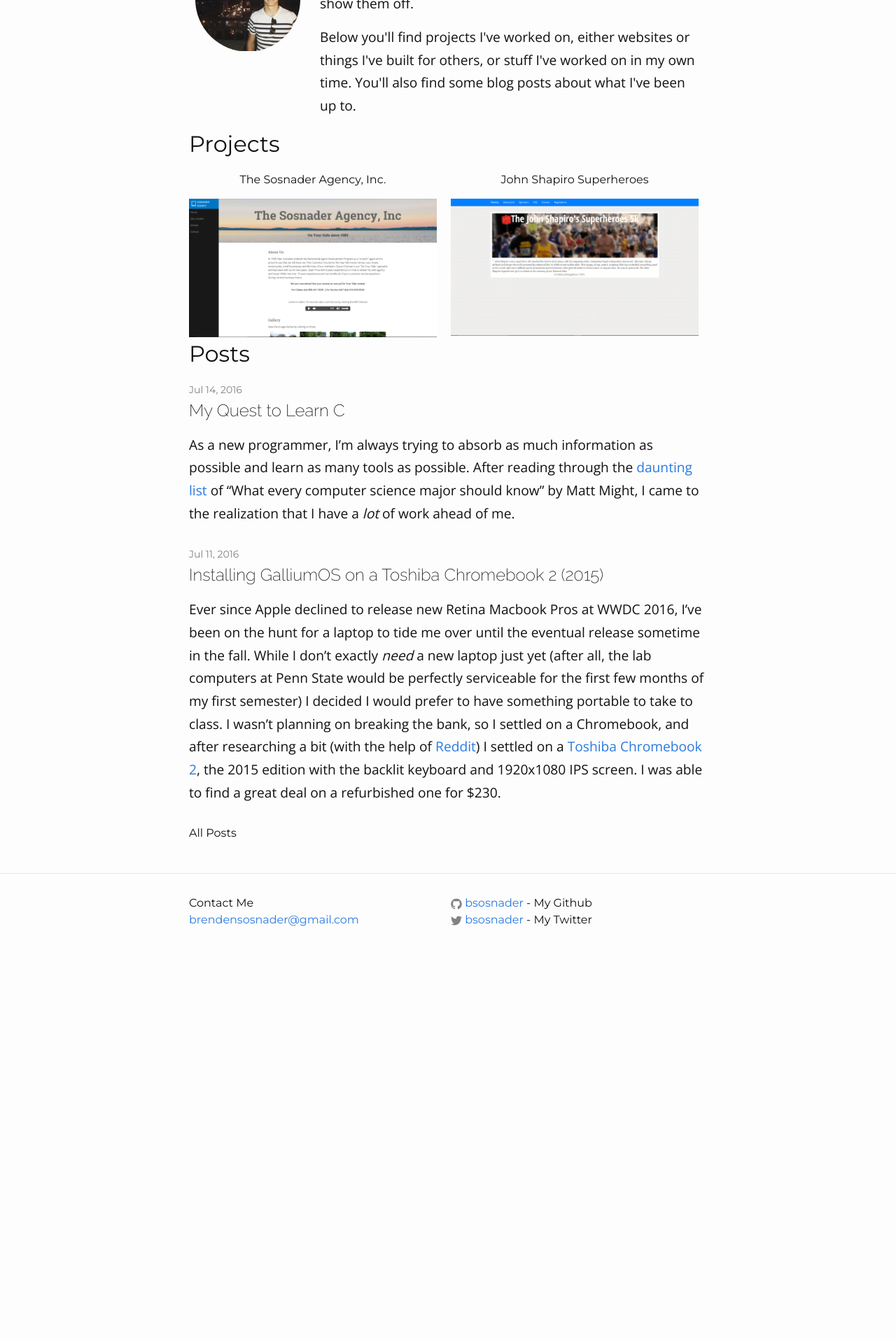
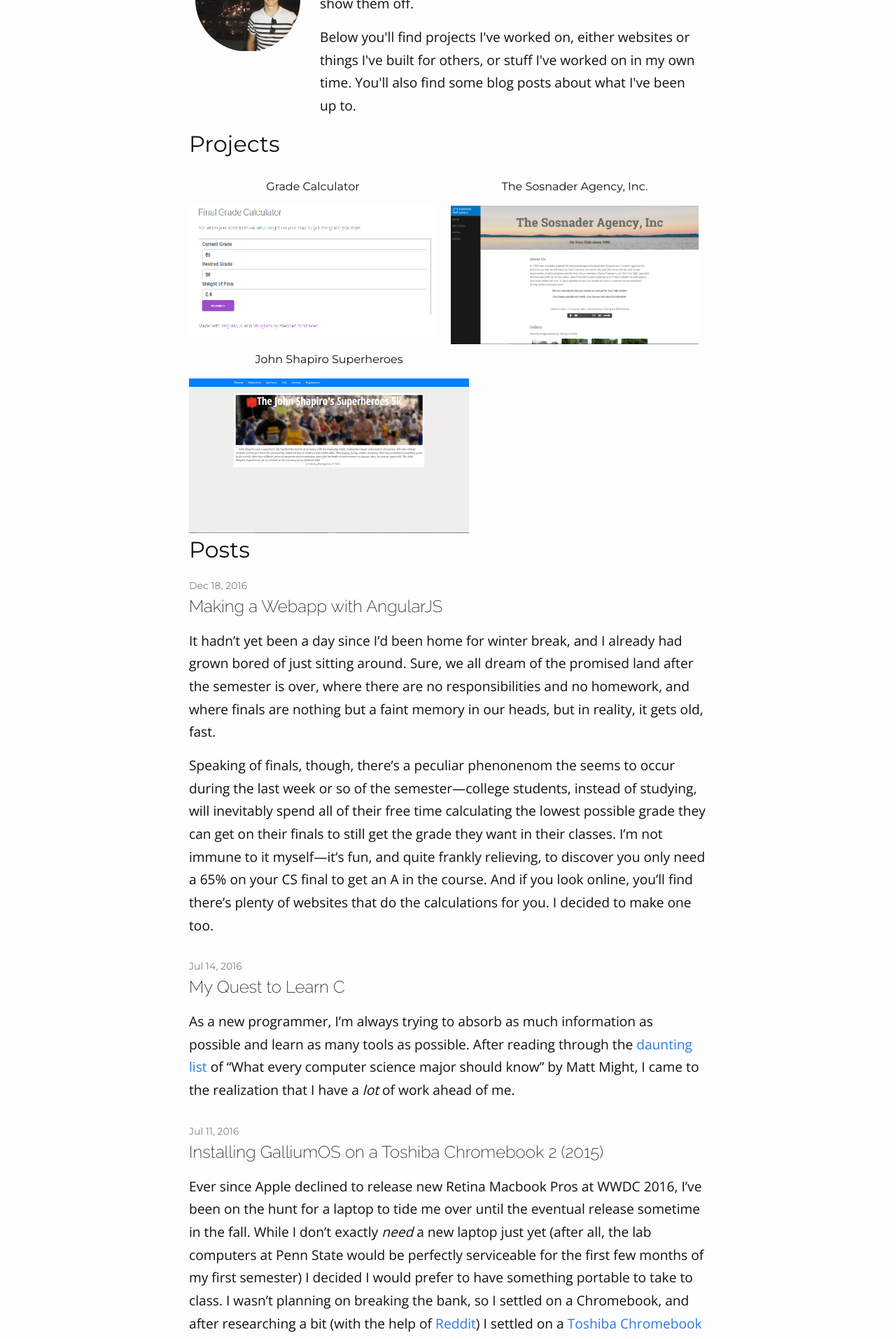
Before and after one commit to bsosnader/sosnader.tk.source, a Jekyll site: the page built from index.html, in a window 1280 px wide. Shown: the part 760-2674 px from the top of the page at 70% size. Built offline with Jekyll 4.4.1, drawn with Linux system fonts in a browser that asks for light colours; before the commit the page ends 2132 px from its top, so only the background shows below that.

Commit message:
added post on webapp

```diff
--- /dev/null
+++ b/_posts/2016-12-18-making-a-webapp-with-angularjs.markdown
@@ -0,0 +1,17 @@
+---
+layout: post
+category: technology
+title: "Making a Webapp with AngularJS"
+---
+It hadn't yet been a day since I'd been home for winter break, and I already had grown bored of just sitting around. Sure, we all dream of the promised land after the semester is over, where there are no responsibilities and no homework, and where finals are nothing but a faint memory in our heads, but in reality, it gets old, fast.
+
+Speaking of finals, though, there's a peculiar phenonenom the seems to occur during the last week or so of the semester—college students, instead of studying, will inevitably spend all of their free time calculating the lowest possible grade they can get on their finals to still get the grade they want in their classes. I'm not immune to it myself—it's fun, and quite frankly relieving, to discover you only need a 65% on your CS final to get an A in the course. And if you look online, you'll find there's plenty of websites that do the calculations for you. I decided to make one too.
+<!--more-->
+
+I wanted to cure my boredom and learn at the same time, so I decided to make it using something I haven't really had experience with before: [AngularJS](https://angular.io). Although this idea has been done plenty of times before, I thought it would be a nice way to experiment with AngularJS. You can find the finished project [here](http://sosnader.tk/grade-calc).
+
+I faced a few challenges in getting this project up and running, but all in all it only took me the better part of a Sunday afternoon. The biggest challenge that I had to overcome was to actually figure out how AngularJS worked. I had really never touched any sort of Javascript framework before this point and I didn't really understand the concept. After going through some tutorials and example code on the AngularJS website, I felt ready enough to tackle the project.
+
+The Angular team makes it really easy to get a project up and running with the [angular-cli](https://cli.angular.io/) tool. After running their setup, all I had to do was configure a few components, set up my form and calculations, and apply some styles. It's pretty barebones, but it got me to learn the basics of what AngularJS is all about, and I'm excited to be be able to use its tools in future projects.
+
+[![grade app screenshot]({{ site:baseurl}}/img/posts/grade.png)](http://sosnader.tk/grade-calc)
--- a/css/main.scss
+++ b/css/main.scss
@@ -52,6 +52,10 @@ $on-laptop:        800px;
         "syntax-highlighting",
         "grid"
 ;
+
+h4 {
+	padding-top: 10px;
+}
 .circular {
 	width: 150px;
 	height: 150px;
--- a/index.html
+++ b/index.html
@@ -14,10 +14,15 @@ layout: homepage
   <h1><a href="/projects/">Projects</a></h1>
   <div class="grid">
     <div class="col-1-2">
+      <h4 class="center"><a href="http://bsosnader.github.io/grade-calc">Grade Calculator</a></h4>
+      <a href="http://bsosnader.github.io/grade-calc"><img src="/img/grade-min.png" alt="project thumbnail" /></a>
+
+    </div>
+    <div class="col-1-2">
       <h4 class="center"><a href="/projects/agency/">The Sosnader Agency, Inc.</a></h4>
       <a href="/projects/agency/"><img src="/img/agency1-th-min.png" alt="project thumbnail" /></a>
     </div>
-    <div class="col-1-2">
+    <div class="col-2-1">
       <h4 class="center"><a href="/projects/shapiro/">John Shapiro Superheroes</a></h4>
       <a href="/projects/shapiro/"><img src="/img/shapiro3-th-min.png" alt="project thumbnail" /></a>
     </div>
```
Also changed, not shown: img/Selection_026.png (added), img/grade-min.png (added), img/posts/grade.png (added).
